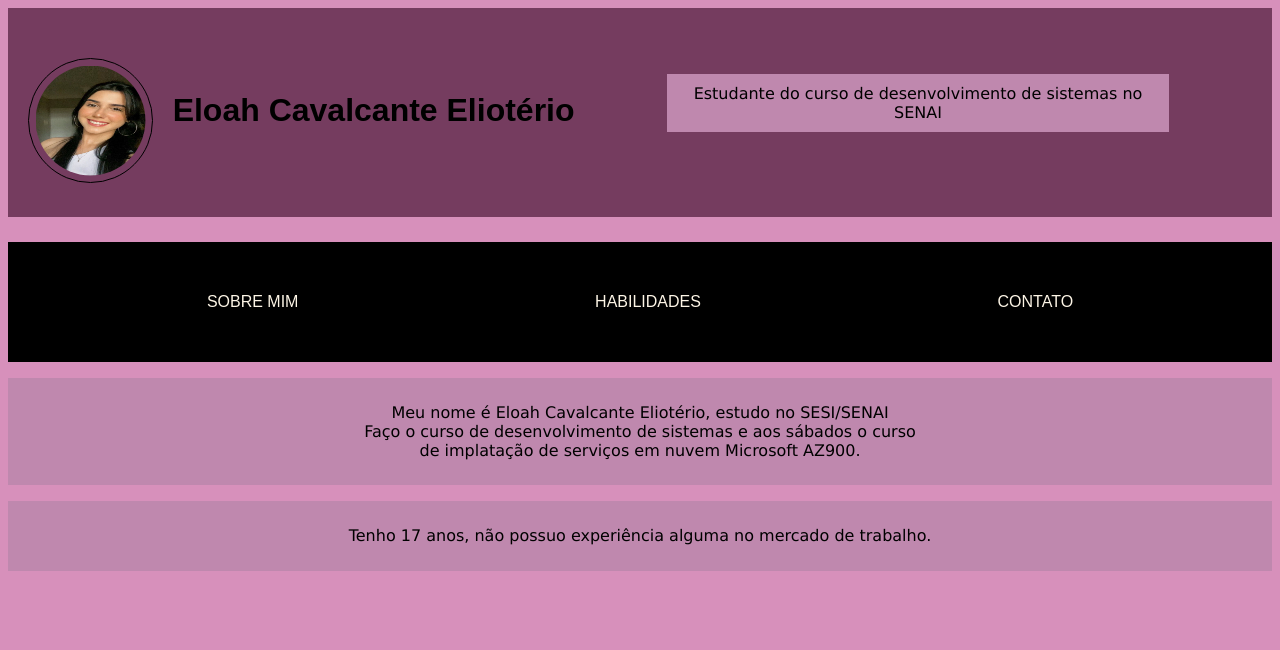
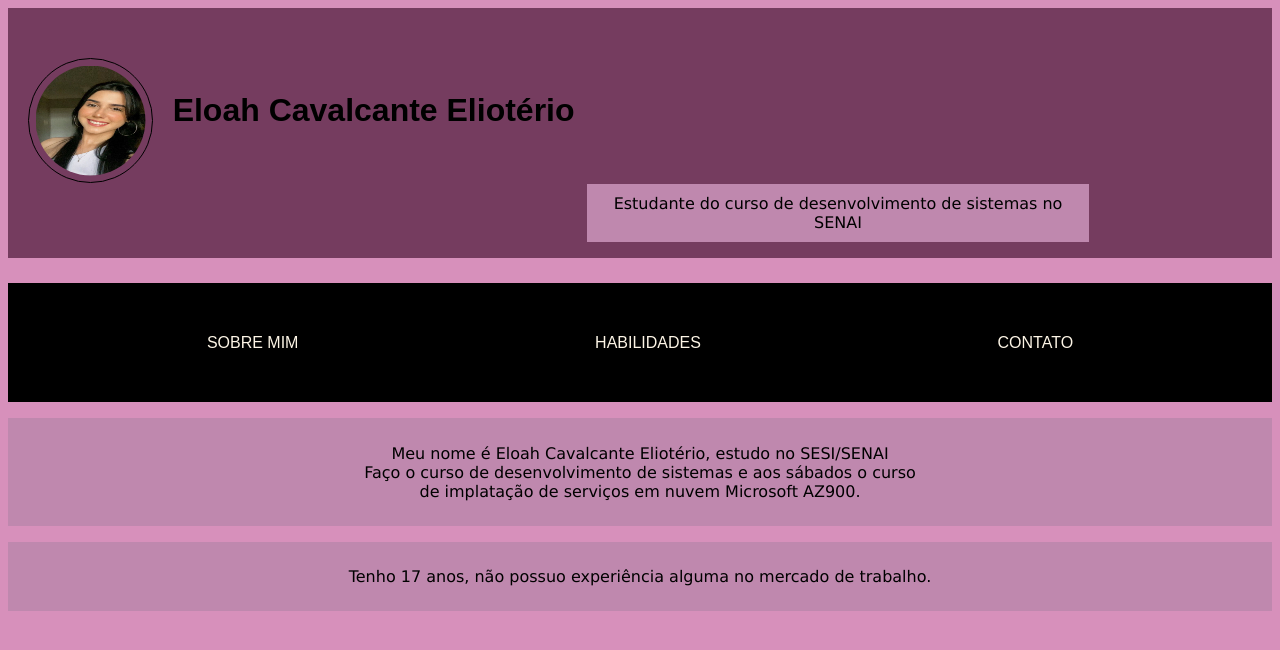
Before and after one commit to elocavalcant/Avaliacao-pratica-formativa, a plain HTML site: page index.html in a window 1280 px wide. Drawn offline with Linux system fonts and the light colour scheme.

Commit message:
Alterações no css para maior reponsividade

```diff
--- a/style.css
+++ b/style.css
@@ -25,9 +25,8 @@ header {
 }
 .texto{
     justify-content: center;
-    text-align: center;
-    margin-top: 50px;
-margin-left: 80px;
+    margin-top: 160px;
+
 }
 /* estilização da navbar */
 .navbar{
```
